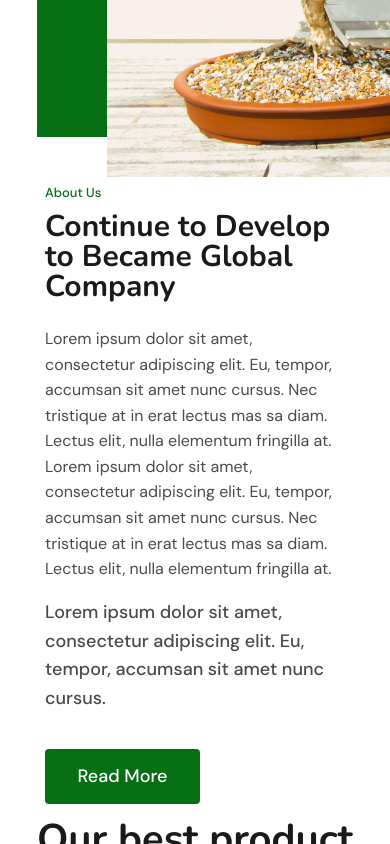
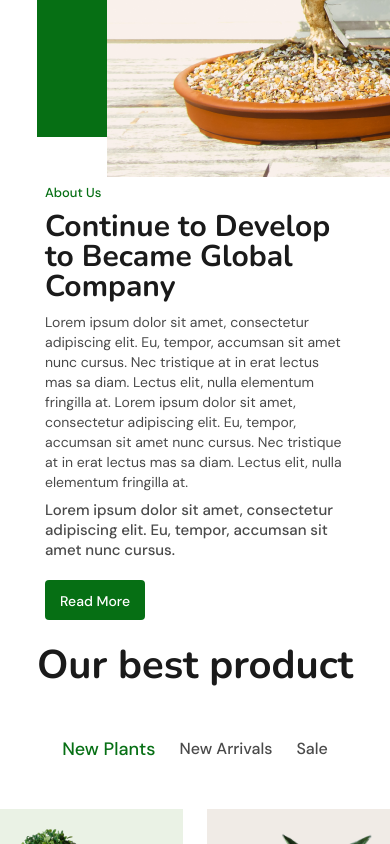
Before and after one commit to ennnnoia/plants, a plain HTML site: page index.html in a window 390 px wide. Shown: the part 1156-2000 px from the top of the page. Drawn offline with nearby package versions, Linux system fonts and the light colour scheme.

Commit message:
Add files via upload

```diff
--- a/adaptive.css
+++ b/adaptive.css
@@ -156,7 +156,7 @@
     /*sec3*/
     .fle3{
         flex-direction: column;
-        margin-bottom: 10px;
+        margin-bottom: 20px;
     }
     .block-img3{
         margin-right: 50px;
@@ -168,37 +168,23 @@
     .block-text3 h2{
     font-size: 30px;
     line-height: 30px;
-    margin-bottom: 24px;
+    margin-bottom: 10px;
     }
     .block-text3 p{
-    font-size: 16px;
-    line-height: 160%;
-    margin-bottom: 16px;
+    font-size: 14px;
+    line-height: 20px;
+    margin-bottom: 8px;
     }
-.block-text3 h3{
-    font-family: 'DM Sans';
-font-style: normal;
-font-weight: 500;
-font-size: 18px;
-line-height: 160%;
-/* or 29px */
-color: #4A4A4A;
-}
-.btn3{
-    cursor: pointer;
-    padding: 16px 32px;
-    gap: 10px;
-    width: 155px;
-    height: 55px;
-    background: #066F14;
-    border-radius: 4px;
-font-family: 'DM Sans';
-font-style: normal;
-font-weight: 500;
-font-size: 18px;
-line-height: 23px;
-color: #FFFFFF;
-margin-top: 36px;
+    .block-text3 h3{
+        font-size: 15px;
+        line-height: 20px;
+    }
+    .btn3{
+        padding: 10px 10px;
+        width: 100px;
+        height: 40px;
+        font-size: 14px;
+        margin-top: 20px;
 }
 
 
```
